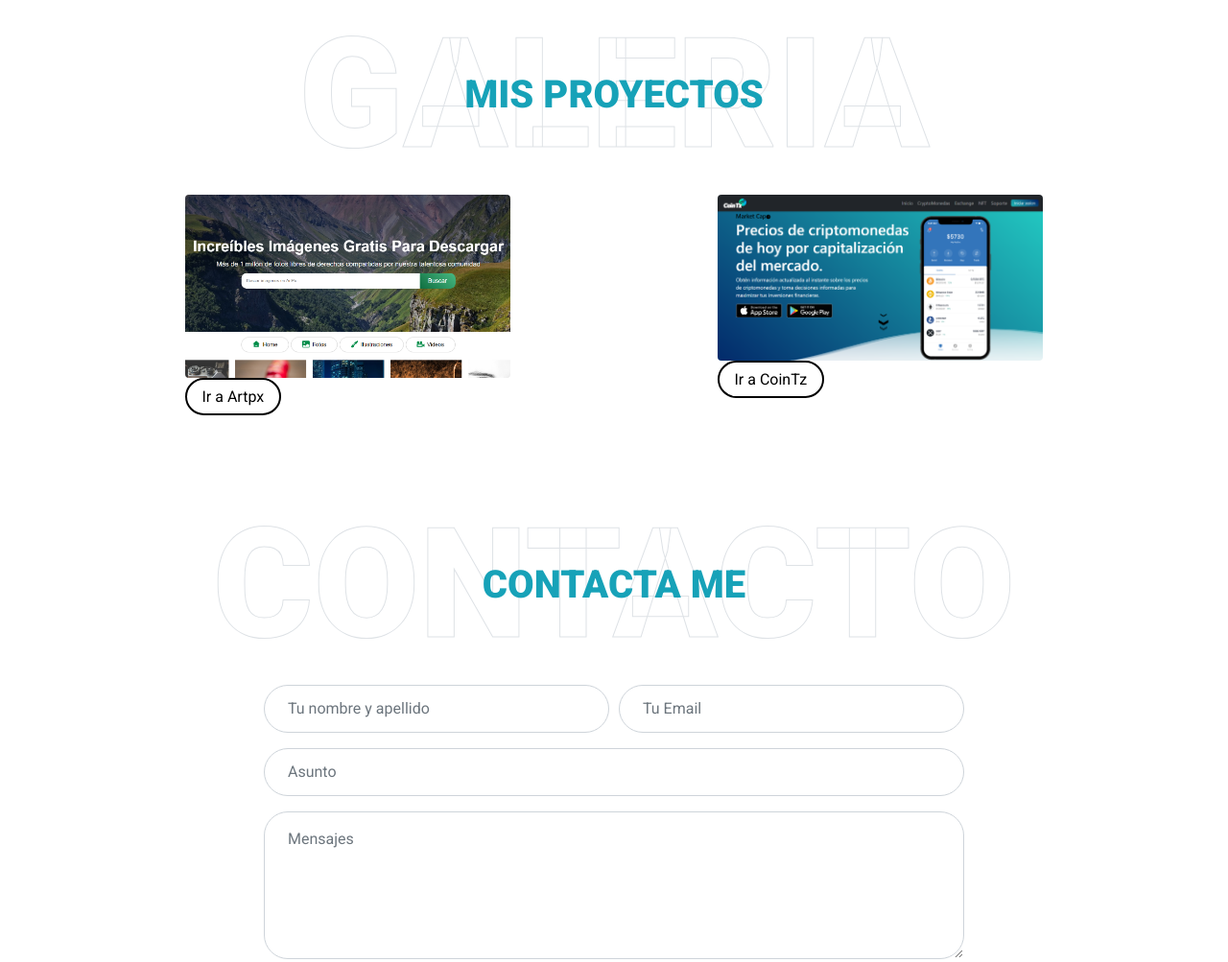
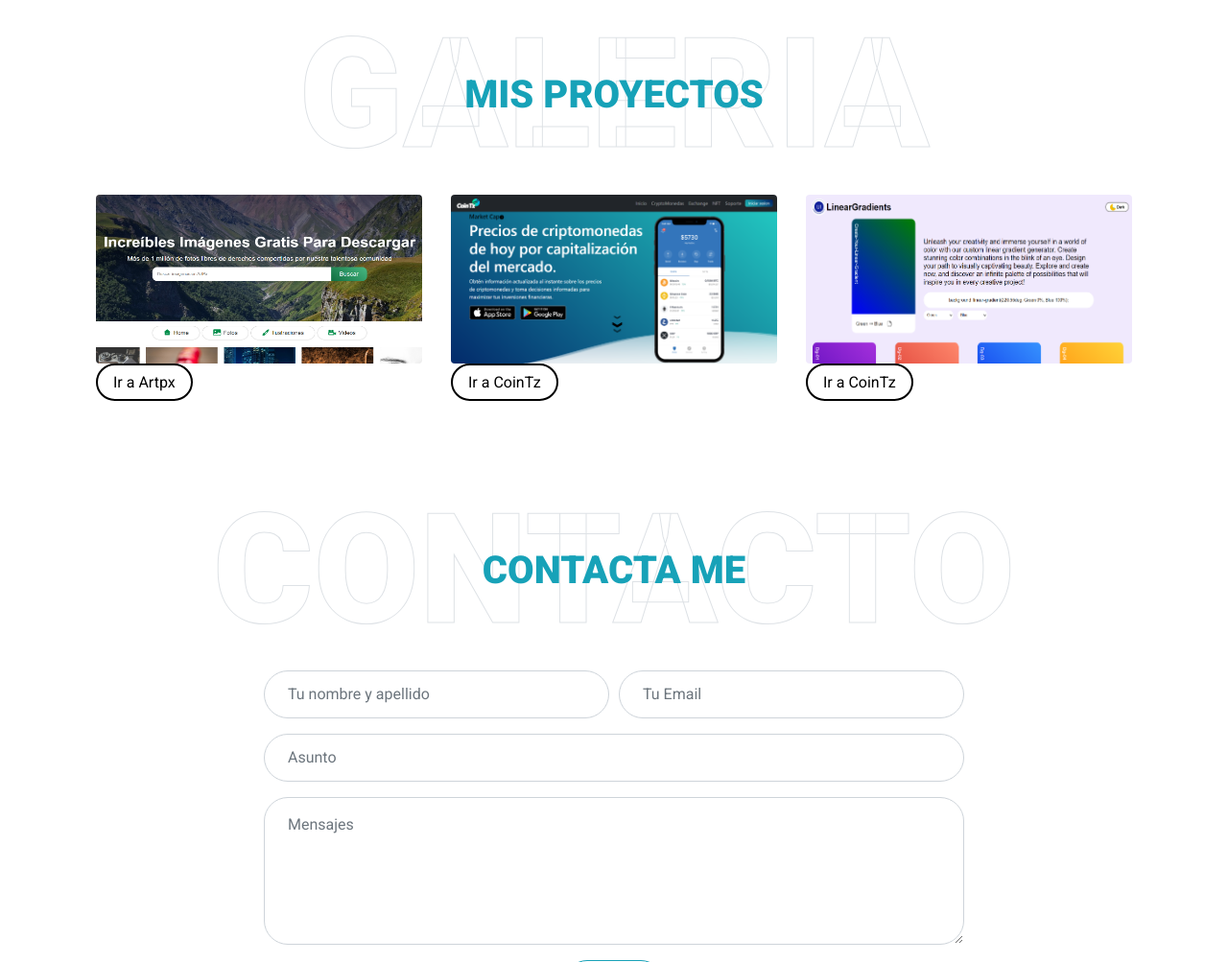
Before and after one commit to juanperezzdp/Portafolio, a plain HTML site: page index.html in a window 1280 px wide. Shown: the part 2708-3711 px from the top of the page at 96% size. Drawn offline with nearby package versions, Linux system fonts and the light colour scheme.

Commit message:
new proyecto

```diff
--- a/index.html
+++ b/index.html
@@ -285,7 +285,7 @@
             <div  style="display: flex; flex-wrap: wrap; justify-content: space-around;">
                 <div class="col-lg-4 col-md-6 mb-4 portfolio-item first">
                     <div class="position-relative overflow-hidden mb-2">
-                        <img class="img-fluid rounded w-100" src="img/ArtPx.png" alt="">
+                        <img style="height: 11rem;" class="img-fluid rounded w-100" src="img/ArtPx.png" alt="img">
 
                         <div class="portfolio-btn bg-info d-flex align-items-center justify-content-center">
                             <a href="img/ArtPx.png" data-lightbox="portfolio">
@@ -299,7 +299,7 @@
                 </div>
                 <div class="col-lg-4 col-md-6 mb-4 portfolio-item second">
                     <div class="position-relative overflow-hidden mb-2">
-                        <img class="img-fluid rounded w-100" src="img/CoinTz.png" alt="">
+                        <img style="height: 11rem;" class="img-fluid rounded w-100" src="img/CoinTz.png" alt="img">
                         <div class="portfolio-btn bg-info d-flex align-items-center justify-content-center">
                             <a href="img/CoinTz.png" data-lightbox="portfolio">
                                 <i class="fa fa-plus text-white" style="font-size: 60px;"></i>
@@ -308,6 +308,20 @@
                     </div>
 
                     <a class="btn-web-a" target="_blank" href="https://resilient-fairy-8d17a5.netlify.app/">Ir a CoinTz</a>
+
+                </div>
+
+                <div class="col-lg-4 col-md-6 mb-4 portfolio-item second">
+                    <div class="position-relative overflow-hidden mb-2">
+                        <img style="height: 11rem;" class="img-fluid rounded w-100 h" src="img/Ui-LinearGradients.png" alt="img">
+                        <div class="portfolio-btn bg-info d-flex align-items-center justify-content-center">
+                            <a href="img/Ui-LinearGradients.png" data-lightbox="portfolio">
+                                <i class="fa fa-plus text-white" style="font-size: 60px;"></i>
+                            </a>
+                        </div>
+                    </div>
+
+                    <a class="btn-web-a" target="_blank" href="https://incomparable-biscuit-b6bd7d.netlify.app/">Ir a CoinTz</a>
 
                 </div>
 
```
Also changed, not shown: img/Ui-LinearGradients.png (added).
